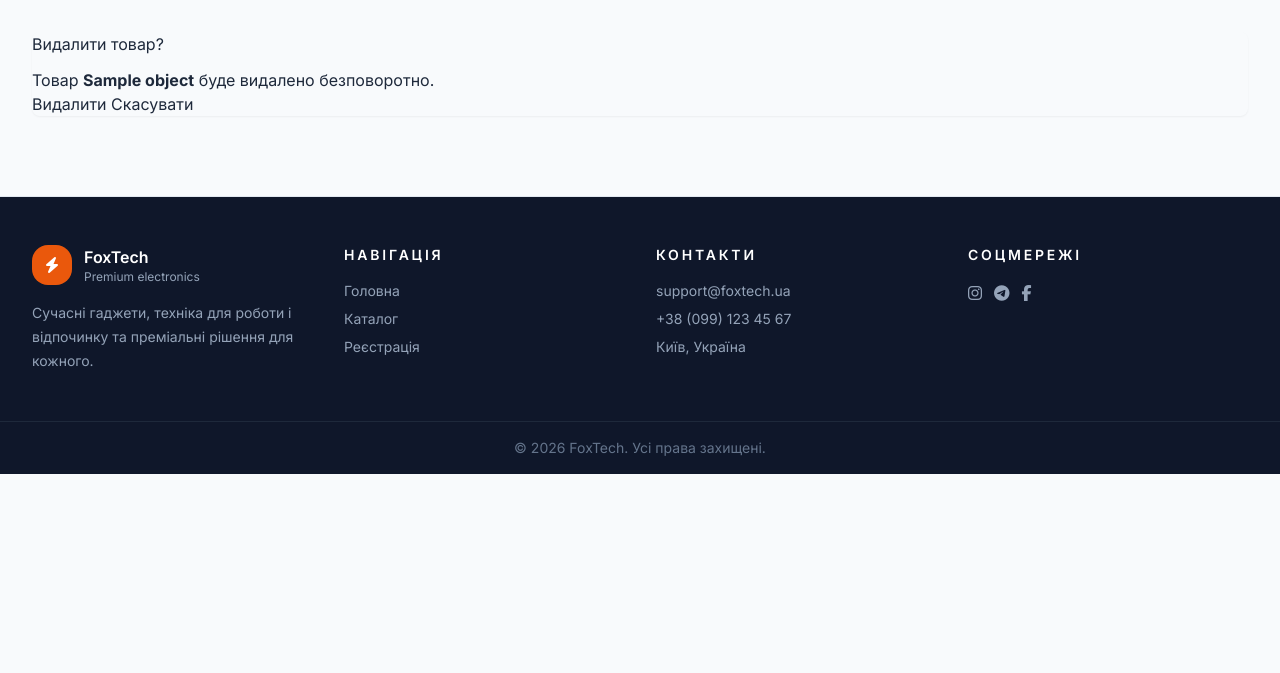
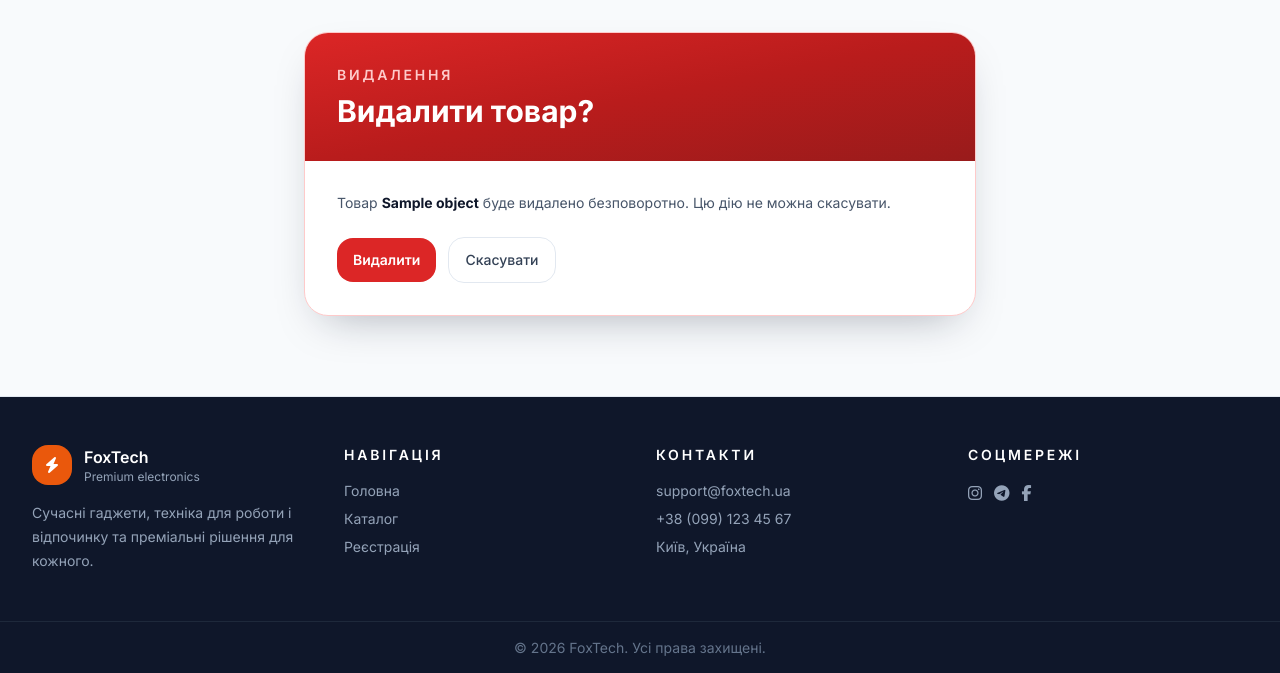
Before and after one commit to VolodymyrMishchenko98/FoxTech, a Django app: template templates/store/product_confirm_delete.html in a window 1280 px wide. Shown: the part 97-770 px from the top of the page. Run offline with Django 5.2, Linux system fonts and the light colour scheme; the template is opened without the code that fills it: most values are stand-ins (such as "Sample title", 1, 10 or a date in 2020); data that the repository does not hold is empty; parts of the project's set-up code (start-up, migrations or seed data) failed here and were passed over; some libraries are stand-ins or nearby versions.

Commit message:
Fix product image upload, add delete UI for managers, rewrite delete template to Tailwind

```diff
--- a/templates/store/product_confirm_delete.html
+++ b/templates/store/product_confirm_delete.html
@@ -3,21 +3,24 @@
 {% block title %}Видалення товару | FoxTech{% endblock %}
 
 {% block content %}
-<div class="row justify-content-center">
-    <div class="col-12 col-md-8 col-lg-6">
-        <div class="card shadow-sm border-danger">
-            <div class="card-body">
-                <h1 class="h3 mb-3">Видалити товар?</h1>
-                <p>
-                    Товар <strong>{{ object.title }}</strong> буде видалено безповоротно.
+<div class="mx-auto w-full max-w-2xl">
+    <div class="overflow-hidden rounded-3xl border border-red-200 bg-white shadow-soft">
+        <div class="bg-gradient-to-br from-red-600 via-red-700 to-red-800 px-6 py-8 text-white sm:px-8">
+            <p class="text-sm font-semibold uppercase tracking-[0.2em] text-red-200">Видалення</p>
+            <h1 class="mt-2 text-3xl font-bold">Видалити товар?</h1>
+        </div>
+
+        <div class="px-6 py-8 sm:px-8">
+            <p class="mb-6 text-sm text-slate-600">
+                Товар <strong class="text-slate-900">{{ object.name }}</strong> буде видалено безповоротно. Цю дію не можна скасувати.
             </p>
             <form method="post">
                 {% csrf_token %}
-                    <div class="d-flex gap-2">
-                        <button class="btn btn-danger" type="submit">
+                <div class="flex items-center gap-3">
+                    <button type="submit" class="inline-flex items-center justify-center rounded-2xl bg-red-600 px-4 py-3 text-sm font-semibold text-white transition hover:bg-red-700">
                         Видалити
                     </button>
-                        <a class="btn btn-outline-secondary" href="{{ object.get_absolute_url }}">
+                    <a href="{{ object.get_absolute_url }}" class="inline-flex items-center justify-center rounded-2xl border border-slate-200 bg-white px-4 py-3 text-sm font-medium text-slate-700 transition hover:border-slate-300">
                         Скасувати
                     </a>
                 </div>
@@ -25,5 +28,4 @@
         </div>
     </div>
 </div>
-</div>
 {% endblock %}
```
Also changed, not shown: templates/store/product_detail.html (+9 -6 lines), templates/store/product_form.html (+5 -2 lines). Lines whose indentation alone changed are shown as unchanged.
